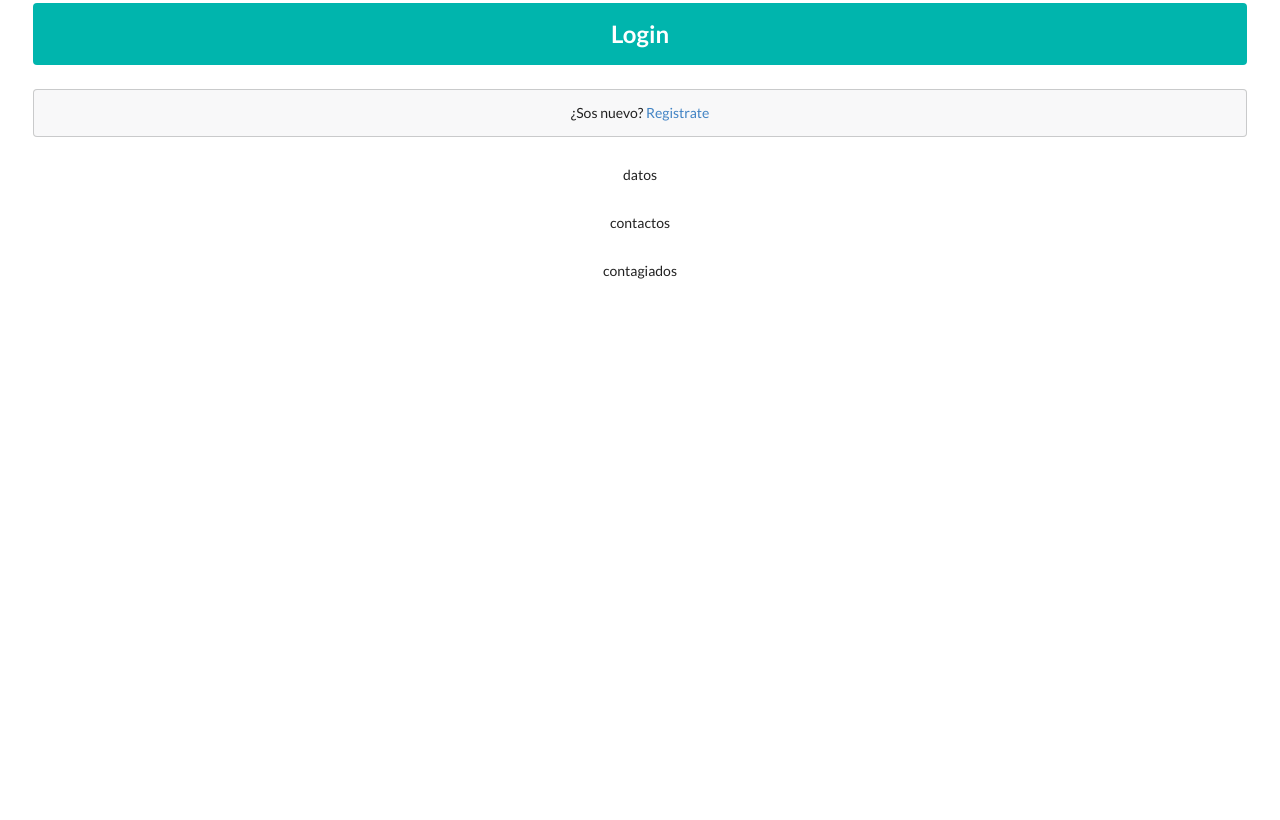
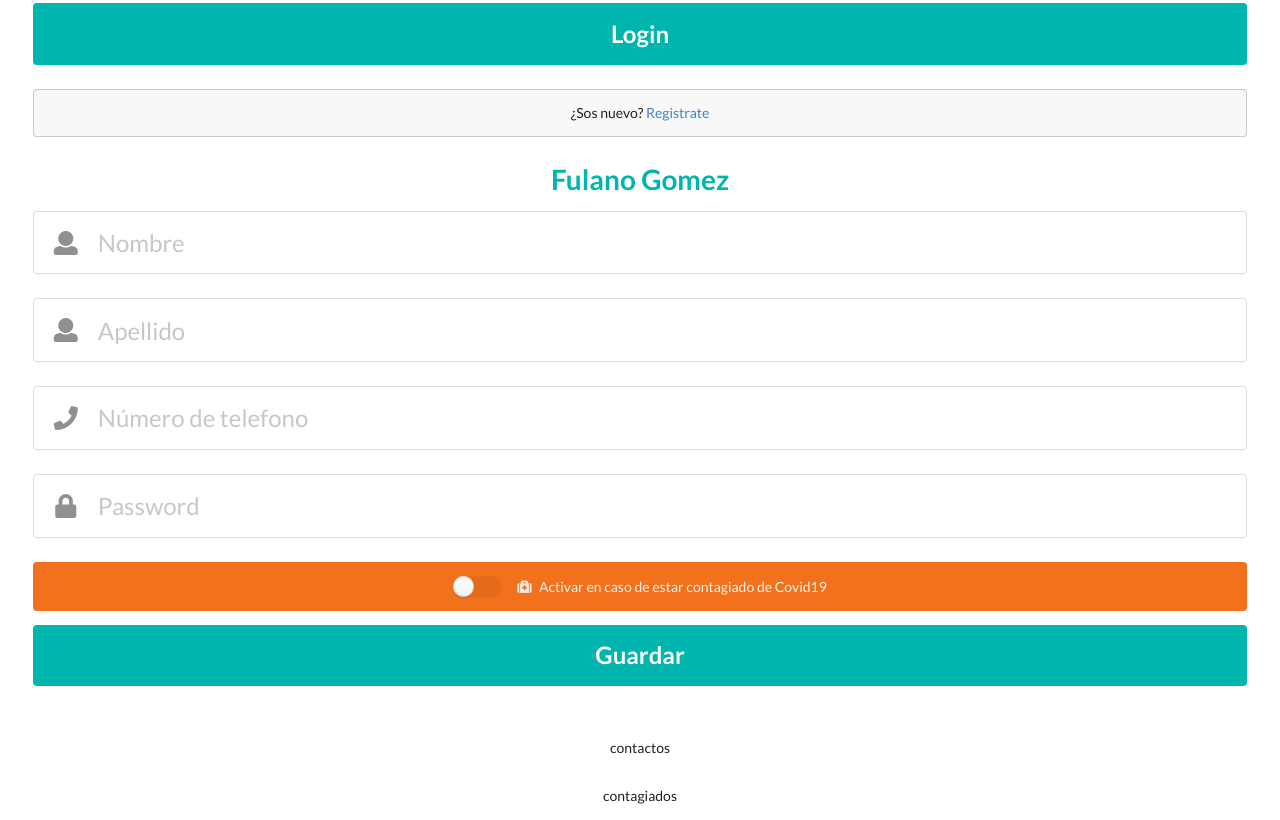
Before and after one commit to santiotero/covid, a plain HTML site: page app.html in a window 1280 px wide. Shown: the part 903-1723 px from the top of the page. Before the commit the page ends 1198 px from the top, so only its background shows below. Drawn offline with Linux system fonts and the light colour scheme.

Commit message:
estilo app 17

```diff
--- a/app.html
+++ b/app.html
@@ -81,8 +81,7 @@
 
       <div class="ui middle aligned center aligned grid" id="inicio">
         <div class="column">
-            <h1 class="ui teal image header">
-      <!-- <img src="assets/images/logo.png" class="image"> -->
+      <h1 class="ui teal image header">
       <div class="content">
         Inicio de sesión
       </div>
@@ -116,7 +115,52 @@
 
       <div class="ui middle aligned center aligned grid" id="datos">
         <div class="column">
-         datos
+          <h1 class="ui teal image header">
+            <div class="content">
+              Fulano Gomez
+            </div>
+          </h1>
+
+          <form class="ui massive form">
+            <div class="ui one field">
+              <div class="field">
+                <div class="ui left icon input">
+                  <i class="user icon"></i>
+                  <input type="text" name="name" placeholder="Nombre">
+                </div>
+              </div>
+              <div class="field">
+                <div class="ui left icon input">
+                  <i class="user icon"></i>
+                  <input type="text" name="last_name" placeholder="Apellido">
+                </div>
+              </div>
+              <div class="field">
+                <div class="ui left icon input">
+                  <i class="phone icon"></i>
+                  <input type="text" name="phone" placeholder="Número de telefono">
+                </div>
+              </div>
+              <div class="field">
+                <div class="ui left icon input">
+                  <i class="lock icon"></i>
+                  <input type="password" name="password" placeholder="Password">
+                </div>
+              </div>
+              <div class="ui orange inverted segment">
+                <div class="field">
+                  <div class="ui left toggle checkbox">
+                    <input type="checkbox" name="gift" tabindex="0" class="hidden">
+                    <label><i class="medkit icon"></i> Activar en caso de estar contagiado de Covid19</label>
+                  </div>
+                </div>
+              </div>
+              <div class="ui fluid massive teal submit button">Guardar</div>
+            </div>
+
+            <div class="ui error message"></div>
+
+          </form>
         </div>
       </div>
 
```
